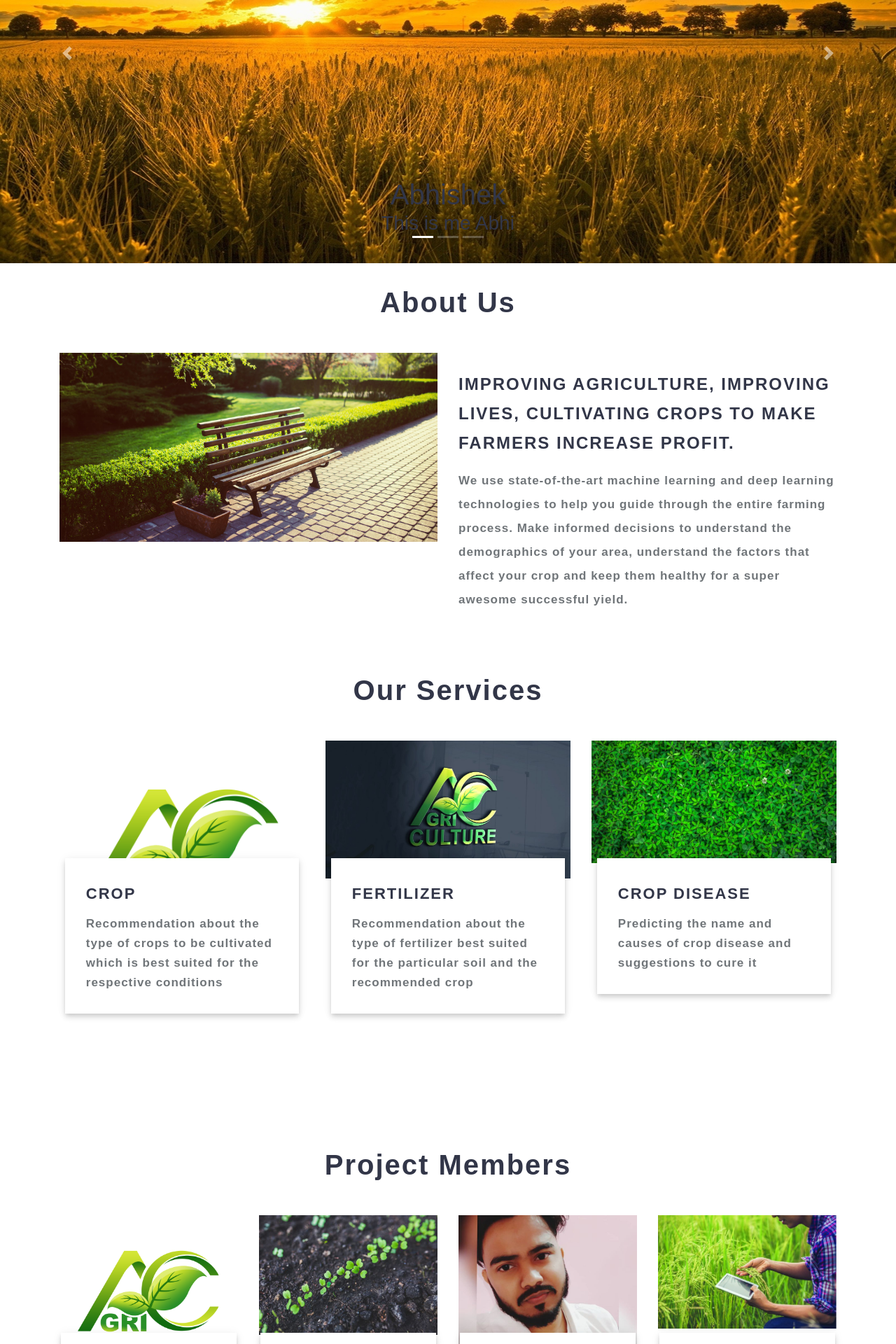
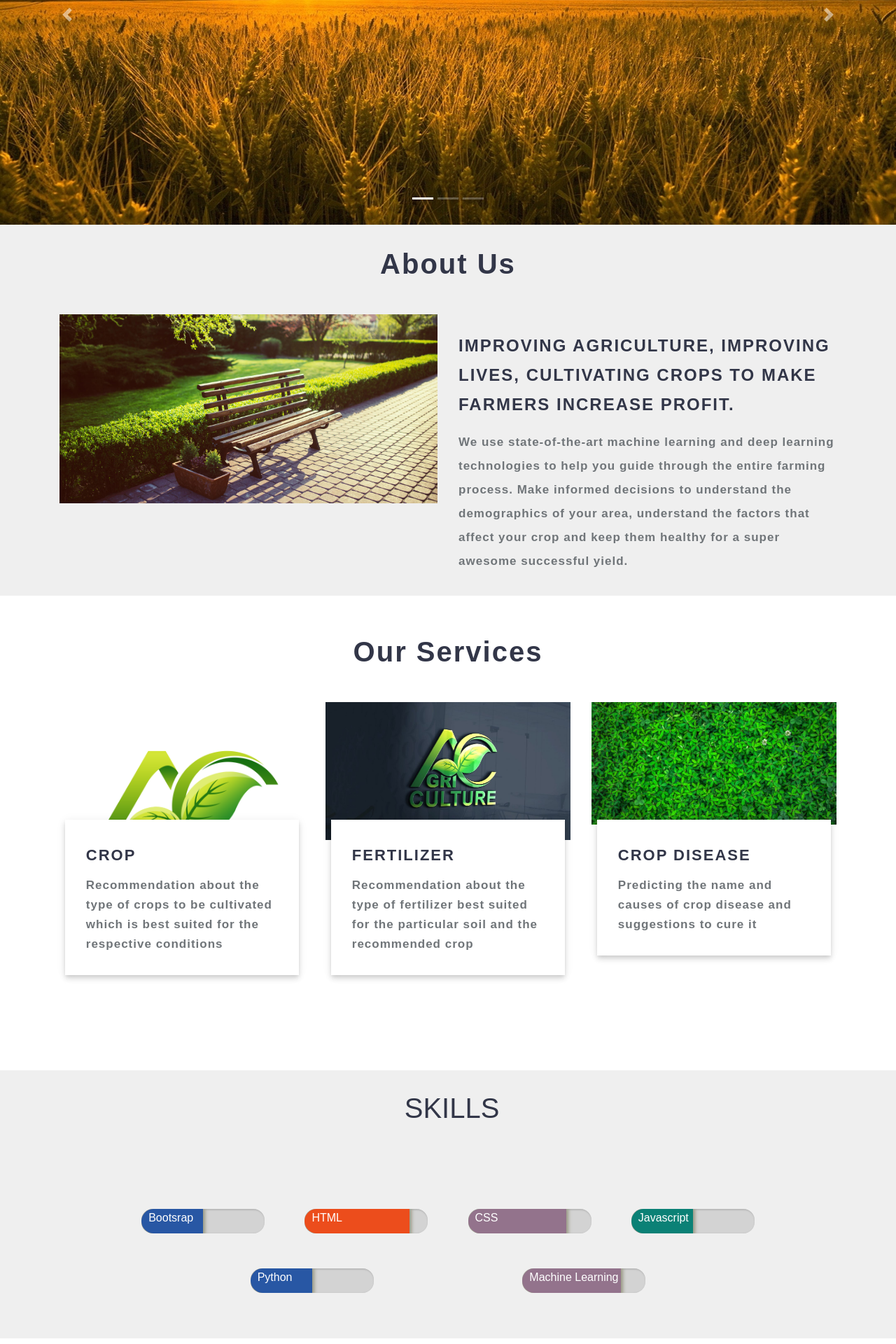
Before and after one commit to VinayGupta9185/AgricultureProject, a Flask app: page / in a window 1280 px wide. Shown: the part 360-2280 px from the top of the page at 70% size. Run offline with Flask 2, Linux system fonts and the light colour scheme; parts of the project's set-up code (start-up, migrations or seed data) failed here and were passed over; some libraries are stand-ins or nearby versions; some web fonts are replaced.

Commit message:
Added skill Section

```diff
--- a/app/static/css/style.css
+++ b/app/static/css/style.css
@@ -1,3 +1,105 @@
+/*Skills Section*/
+section {
+  display: flex;
+  flex-direction: column;
+  align-items: center;
+}
+
+section:nth-child(2n) {
+  background-color: #9e9b9b29;
+}
+
+section:nth-child(2n + 1) {
+  background-color: white;
+}
+
+.section-heading {
+  width: auto;
+  padding: 20px 10px 10px;
+  font-weight: 400;
+}
+
+.section-heading span {
+  font-size: 40px;
+  color: #2857a4;
+  display: inline-block;
+  padding-top: 10px;
+  margin-right: 0.5rem;
+}
+.skills-display {
+  width: 75%;
+  padding: 10px;
+  margin-bottom: 30px;
+  display: flex;
+  flex-wrap: wrap;
+  justify-content: space-evenly;
+}
+
+.skill-progress {
+  width: 11rem;
+  height: 2.2rem;
+  background-color: lightgrey;
+  border-radius: 1rem;
+  box-shadow: 1px 1px 2px 1px #b9b9b9 inset;
+  margin: 25px;
+  overflow: hidden;
+}
+
+.skill-progress > div {
+  border-radius: 20px 0px 0px 20px;
+  box-shadow: 1px 1px 5px 2px #989882;
+}
+
+.skill-name span {
+  color: white;
+  font-size: 1rem;
+  margin-left: 10px;
+  vertical-align: middle;
+}
+/* setting background-color */
+
+.mb-blue {
+  background-color: #2857a4;
+}
+
+.mb-orange {
+  background-color: #ec4d1c;
+}
+
+.mb-teal {
+  background-color: #0b8176;
+}
+
+.mb-light-purple {
+  background-color: #93738c;
+}
+/* Common Margin Classes */
+
+.mb75px {
+  margin-bottom: 75px;
+}
+
+.mb50px {
+  margin-bottom: 50px;
+}
+
+/*Percentage Classes */
+
+.eighty-five-percent {
+  height: inherit;
+  width: 85%;
+}
+
+.eighty-percent {
+  height: inherit;
+  width: 80%;
+}
+
+.fifty-percent {
+  height: inherit;
+  width: 50%;
+}
+
 .crop_result_outut {
   display: flex;
   height: 500px;
@@ -6,7 +108,9 @@
   text-align: center;
   margin-top: 30px;
 }
-
+.fertilizer_result {
+  box-shadow: 0 4px 8px 0 rgba(0, 0, 0, 0.2), 0 6px 20px 0 rgba(0, 0, 0, 0.19);
+}
 html,
 body {
   margin: 0;
--- a/app/templates/index.html
+++ b/app/templates/index.html
@@ -1,34 +1,6 @@
 {% extends 'layout.html' %}
 
 {% block body %}
-<!-- banner -->
-<!-- <section class="banner_w3lspvt" id="home">
-	<div class="csslider infinity" id="slider1">
-
-		<div class="banner-top">
-			<div class="overlay">
-				<div class="container">
-					<div class="w3layouts-banner-info text-center">
-						<h3 class="text-wh">Agriculture</h3>
-						<h4 class="text-wh mx-auto my-4"><b>Get informed decisions about your farming strategy.</b></h4>
-						<br>
-						<!-- <h4 class="text-wh mx-auto my-4"><strong> Here are some questions we'll answer</strong></h4>
-						<p class="text-li mx-auto mt-2">
-							1. What crop to plant here? <br>
-							2. What fertilizer to use? <br>
-							3. Which disease do your crop have?<br>
-							4. How to cure the disease?</p> -->
-<!-- </div>
-</div>
-</div>
-</div>
-</div>
-</section> -->
-
-
-<marquee>
-	<h1>Welcome to Agriculture Project</h1>
-</marquee>
 <div id="carouselExampleIndicators" class="carousel slide" data-ride="carousel">
 	<ol class="carousel-indicators">
 		<li data-target="#carouselExampleIndicators" data-slide-to="0" class="active"></li>
@@ -39,26 +11,29 @@
 		<div class="carousel-item active">
 			<img class="d-block w-100" height="600px"
 				src="{{ url_for('static', filename='images/crop_background.jpg') }}" alt="First slide">
-			<div class="carousel-caption d-none d-md-block">
-				<h1>Abhishek</h1>
-				<h3>This is me Abhi</h3>
-			</div>
+			<!-- <div class="carousel-caption d-none d-md-block"> -->
+			<!-- <marquee>
+					<h1>Welcome to Agriculture Project</h1>
+				</marquee>
+			</div> -->
 		</div>
 		<div class="carousel-item">
 			<img class="d-block w-100" height="600px"
 				src="{{ url_for('static', filename='images/farm_background_1.jpg') }}" alt="Second slide">
-			<div class="carousel-caption d-none d-md-block">
-				<h1>Abhishek</h1>
-				<h3>This is me Abhi</h3>
-			</div>
+			<!-- <div class="carousel-caption d-none d-md-block">
+				<marquee>
+					<h1>Welcome to Agriculture Project</h1>
+				</marquee>
+			</div> -->
 		</div>
 		<div class="carousel-item">
 			<img class="d-block w-100" height="600px"
 				src="{{ url_for('static', filename='images/farm_background.jpg') }}" alt="Third slide">
-			<div class="carousel-caption d-none d-md-block">
-				<h1>Abhishek</h1>
-				<h3>This is me Abhi</h3>
-			</div>
+			<!-- <div class="carousel-caption d-none d-md-block">
+				<marquee>
+					<h1>Welcome to Agriculture Project</h1>
+				</marquee>
+			</div> -->
 		</div>
 	</div>
 	<a class="carousel-control-prev" href="#carouselExampleIndicators" role="button" data-slide="prev">
@@ -107,7 +82,8 @@
 
 						<h4>Crop</h4>
 
-						<p class="mt-2"> Recommendation about the type of crops to be cultivated which is best suited
+						<p class="mt-2"> Recommendation about the type of crops to be cultivated which is best
+							suited
 							for the respective conditions</p>
 					</div>
 				</a>
@@ -117,7 +93,8 @@
 				<a href="{{ url_for('fertilizer_recommendation') }}">
 					<div class="blog-info">
 						<h4>Fertilizer</h4>
-						<p class="mt-2">Recommendation about the type of fertilizer best suited for the particular soil
+						<p class="mt-2">Recommendation about the type of fertilizer best suited for the particular
+							soil
 							and the recommended crop</p>
 					</div>
 				</a>
@@ -130,35 +107,93 @@
 				<a href="{{ url_for('disease_prediction') }}">
 					<div class="blog-info">
 						<h4>Crop Disease</h4>
-						<p class="mt-2">Predicting the name and causes of crop disease and suggestions to cure it</p>
+						<p class="mt-2">Predicting the name and causes of crop disease and suggestions to cure it
+						</p>
 					</div>
 				</a>
 			</div>
 		</div>
 	</div>
 </section>
+<section id="skills">
+	<h1 class="section-heading mb75px ">
+		<span>
+			<i class="fas fa-chalkboard-teacher"></i>
+		</span>
+		<span>
+			<h1>SKILLS</h1>
+		</span>
+	</h1>
+
+	<div class="skills-display">
+
+		<div class="skill-progress">
+			<div class="fifty-percent mb-blue">
+				<div class="skill-name">
+					<span> Bootsrap </span>
+				</div>
+			</div>
+		</div>
+		<div class="skill-progress">
+			<div class="eighty-five-percent mb-orange">
+				<div class="skill-name">
+					<span> HTML </span>
+				</div>
+			</div>
+		</div>
+		<div class="skill-progress">
+			<div class="eighty-percent mb-light-purple">
+				<div class="skill-name">
+					<span> CSS </span>
+				</div>
+			</div>
+		</div>
+		<div class="skill-progress">
+			<div class="fifty-percent mb-teal">
+				<div class="skill-name">
+					<span> Javascript </span>
+				</div>
+			</div>
+		</div>
+		<div class="skill-progress">
+			<div class="fifty-percent mb-blue">
+				<div class="skill-name">
+					<span> Python </span>
+				</div>
+			</div>
+		</div>
+		<div class="skill-progress">
+			<div class="eighty-percent mb-light-purple">
+				<div class="skill-name">
+					<span> Machine Learning </span>
+				</div>
+			</div>
+		</div>
+
+	</div>
+
+</section>
 <!-- //Products & Services -->
 <section class="blog py-2">
 	<div class="container py-md-5">
 		<h3 class="heading mb-sm-5 mb-4 text-center"> Project Members</h3>
 		<div class="row blog-grids">
-			<div class="col-lg-3 col-md-6 blog-left mb-lg-0 mb-sm-5 pb-lg-0 pb-5">
+			<div class="col-lg-3 col-md-6 blog-right mt-lg-0 mt-5 pt-lg-0 pt-md-5">
 				<img src="{{ url_for('static', filename='images/s3.jpg') }}" class="img-fluid" alt="" />
 
 				<div class="blog-info">
 
-					<h4>Kaushiki Tripathi</h4>
-
-					<p class="mt-2"> Recommendation about the type of crops to be cultivated</p>
+					<h4>Kaushiki<br>Tripathi</h4>
+					<p>Expert in <br>HTML,CSS,Photoshop,<br>Bootsrap</p>
 				</div>
 
 			</div>
-			<div class="col-lg-3 col-md-6 blog-middle mb-lg-0 mb-sm-5 pb-lg-0 pb-md-5">
+			<div class="col-lg-3 col-md-6 blog-right mt-lg-0 mt-5 pt-lg-0 pt-md-5">
 				<img src="{{ url_for('static', filename='images/s2.jpg') }}" class="img-fluid" alt="" />
 
 				<div class="blog-info">
 					<h4>Vinay <br>Gupta</h4>
-					<p class="mt-2">Recommendation about the type of crops to be cultivated</p>
+					<p>Expert in HTML,CSS,Javascript,<br>Machine Learning</p>
 				</div>
 
 			</div>
@@ -170,7 +205,7 @@
 
 				<div class="blog-info">
 					<h4>Abhishek <br>Patel</h4>
-					<p class="mt-2">Recommendation about the type of crops to be cultivated </p>
+					<p>Expert in<br> HTML CSS,Javascript,<br>BootSrap</p>
 
 				</div>
 
@@ -183,7 +218,9 @@
 
 				<div class="blog-info">
 					<h4>Ashwajeet<br> Maurya</h4>
-					<p class="mt-2">Recommendation about the type of crops to be cultivated</p>
+					<p>Expert in<br> HTML CSS,Python,<br>Machine Learning</p>
+
+
 				</div>
 
 			</div>
--- a/app/templates/layout.html
+++ b/app/templates/layout.html
@@ -159,7 +159,7 @@
 <body>
 
 	<!-- Navigation -->
-	<nav class="navbar navbar-expand-lg navbar-dark bg-dark static-top" style="background-color: #1C00ff00;">
+	<nav class="navbar navbar-expand-lg navbar-dark bg-dark static-top" style="background-color: #563d7c;">
 		<div class="container">
 			<a class="navbar-brand" href="{{ url_for('home') }}">
 				<img src="{{ url_for('static', filename='images/logo.jpg') }}" style="width: 90px; height: 55px" alt="">
@@ -217,18 +217,18 @@
 					<!-- Grid column -->
 					<div class="col-md-2 col-lg-2 col-xl-2 mx-auto mb-4">
 						<!-- Links -->
-						<p>Products</p>
+						<p>Skill Uses</p>
 						<p>
-							Angular
+							Html,Css
 						</p>
 						<p>
-							React
+							JavaScript
 						</p>
 						<p>
-							Vue
+							Python
 						</p>
 						<p>
-							Laravel
+							Machine Learning
 						</p>
 					</div>
 					<!-- Grid column -->
@@ -238,16 +238,16 @@
 						<!-- Links -->
 						<p>Userful Search</p>
 						<p>
-							Pricing
+							Home
 						</p>
 						<p>
-							Settings
+							Crop
 						</p>
 						<p>
-							Orders
+							Fertilizer
 						</p>
 						<p>
-							Help
+							Disease
 						</p>
 					</div>
 					<!-- Grid column -->
@@ -256,10 +256,10 @@
 					<div class="col-md-4 col-lg-3 col-xl-3 mx-auto mb-md-0 mb-4">
 						<!-- Links -->
 						<p>Contacts</p>
-						<p><i class="fas fa-home me-3"></i> Abhishek Patel</p>
-						<p><i class="fas fa-home me-3"></i> Vinay Gupta</p>
-						<p><i class="fas fa-home me-3"></i> Kaushiki Tripathi</p>
-						<p><i class="fas fa-home me-3"></i> Ashwajeet Maurya</p>
+						<p>Abhishek Patel</p>
+						<p> Vinay Gupta</p>
+						<p>Kaushiki Tripathi</p>
+						<p>Ashwajeet Maurya</p>
 
 					</div>
 					<!-- Grid column -->
```
Also changed, not shown: app/templates/fertilizer-result.html (+6 -5 lines), app/utils/fertilizer.py (+5 -5 lines).
